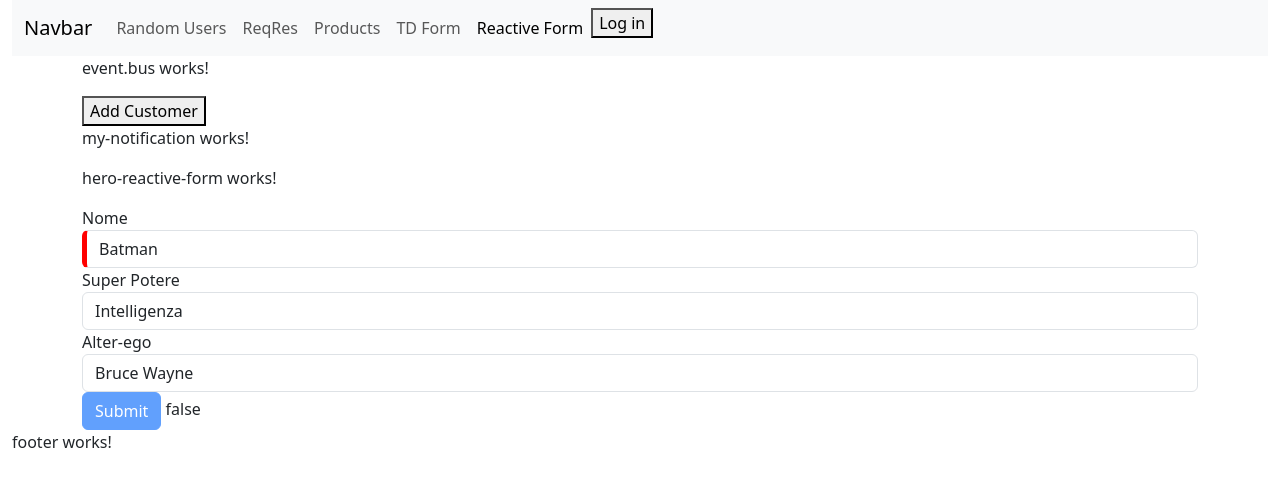
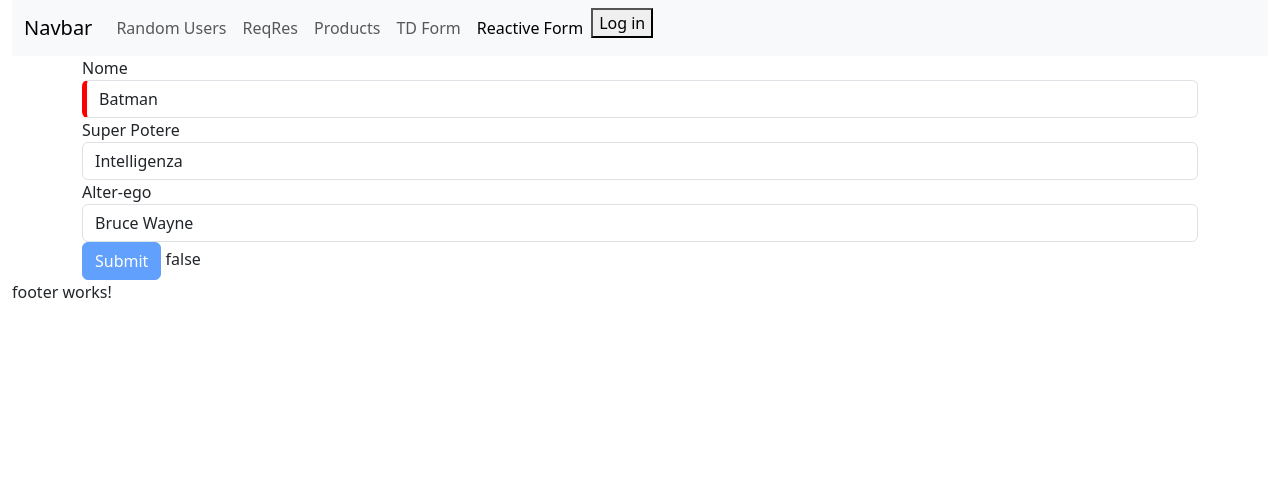
Before and after one commit to sorrentmutie/ngptt, an Angular app: page /reactiveForm in a window 1280 px wide. Shown: the top 486 px of the page. Built offline with nearby package versions, Linux system fonts and the light colour scheme.

Commit message:
minor fixes

```diff
--- a/src/app/app-routing.module.ts
+++ b/src/app/app-routing.module.ts
@@ -24,7 +24,7 @@ const routes: Routes = [
     canActivate: [randomGuard],
   },
   { path: "welcome", component: WelcomeComponent },
-  { path: "", redirectTo: "reactiveForm", pathMatch: "full" },
+  { path: "", redirectTo: "welcome", pathMatch: "full" },
   { path: "**", component: NotFoundComponent },
 ];
 
--- a/src/app/app.component.ts
+++ b/src/app/app.component.ts
@@ -22,7 +22,6 @@ import { defaultUrlMatcher } from "@angular/router";
 
     <div class="container">
       <app-spinner />
-      <app-event-bus></app-event-bus>
       <app-my-notification></app-my-notification>
       <router-outlet></router-outlet>
     </div>
--- a/src/app/heroes/components/hero-reactive-form/hero-reactive-form.component.ts
+++ b/src/app/heroes/components/hero-reactive-form/hero-reactive-form.component.ts
@@ -7,17 +7,7 @@ import { MyValidator } from '../../../shared/validators/my-validator';
 @Component({
   selector: 'app-hero-reactive-form',
   template: `
-    <p>
-      hero-reactive-form works!
-    </p>
-    <!-- <input type="text" [formControl]="myControl">
-
-    {{myControl.value}}
-    {{myObservable | async}}
-    <button (click)="change()">Cambia Valore</button> -->
-
     <form [formGroup]="heroForm" (ngSubmit)="submit()">
-
       <div class="form-group">
         <label for="name">Nome</label>
         <input required type="text" class="form-control" id="name" formControlName="name">
@@ -66,16 +56,6 @@ import { MyValidator } from '../../../shared/validators/my-validator';
   styles: ``
 })
 export class HeroReactiveFormComponent {
-    // myControl = new FormControl('valore iniziale');
-    // myObservable =  this.myControl.valueChanges.pipe(
-    //   map(value => value?.toUpperCase())
-    // );
-
-    // change(){
-    //   this.myControl.setValue('nuovo valore');
-    //   console.log(this.myControl);
-    // }
-
    heroForm = this.fb.group(
     {
       name: ['Batman', [Validators.required, Validators.minLength(5), MyValidator]],
--- a/src/app/shared/components/menu/menu.component.ts
+++ b/src/app/shared/components/menu/menu.component.ts
@@ -35,11 +35,7 @@ import { NotificationService } from "../../services/notification.service";
         </button>
         <div class="collapse navbar-collapse" id="navbarNav">
           <ul class="navbar-nav">
-            <!-- @for( listItem of menuList; track listItem.label) {
-          <li class="nav-item">
-            <a class="nav-link active" aria-current="page" href="{{listItem.link}}">{{listItem.label}}</a>
-          </li>
-        } -->
+
 
             <li class="nav-item">
               <span>{{ lastCustomer?.name }}</span>
@@ -98,7 +94,7 @@ import { NotificationService } from "../../services/notification.service";
     <ng-template #log>
       <li>
         <span>{{ currentUser?.email }}</span>
-        <img src="{{ currentUser?.avatar }}" />
+        <img src="{{ currentUser?.avatar }}" style="width:30px" />
         <button (click)="logout()">Logout</button>
       </li>
     </ng-template>
--- a/src/app/shared/components/my-notification/my-notification.component.ts
+++ b/src/app/shared/components/my-notification/my-notification.component.ts
@@ -4,7 +4,7 @@ import { ToastrService } from "ngx-toastr";
 
 @Component({
   selector: "app-my-notification",
-  template: ` <p>my-notification works!</p> `,
+  template: ``,
   styles: ``,
 })
 export class MyNotificationComponent {
--- a/src/app/shared/components/welcome/welcome.component.ts
+++ b/src/app/shared/components/welcome/welcome.component.ts
@@ -10,7 +10,6 @@ import { AuthService } from '../../services/auth.service';
     </p>
     <button class="btn btn-info" (click)="navigate()">Naviga</button>
     <button class="btn btn-info" (click)="login()">Login</button>
-    {{isLogged}}
   `,
   styles: ``
 })
```
